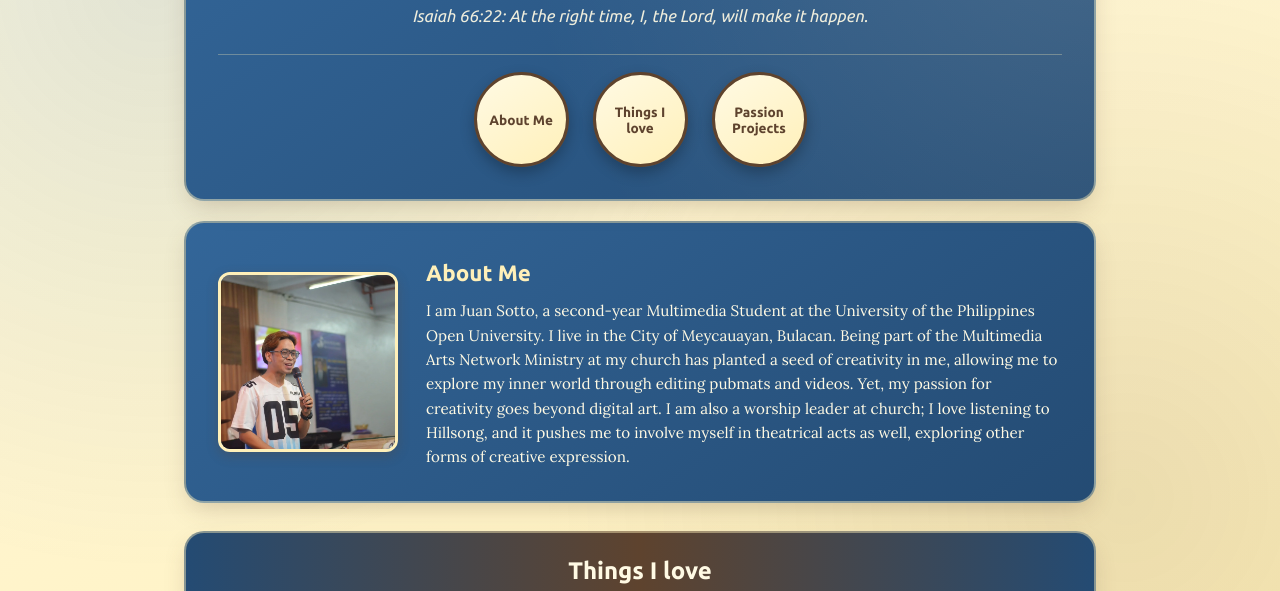
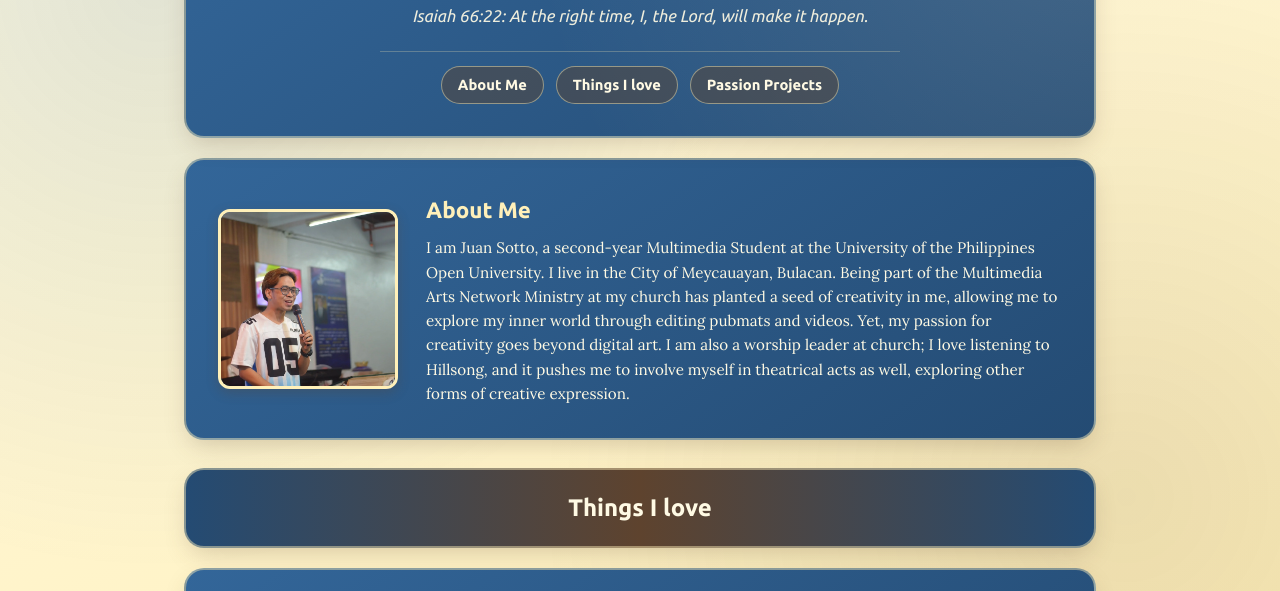
Before and after one commit to jm-sotto/first-repo, a plain HTML site: page index.html in a window 1280 px wide. Shown: the part 159-750 px from the top of the page. Drawn offline with Linux system fonts and the light colour scheme.

Commit message:
Changed the navigation bar

```diff
--- a/style.css
+++ b/style.css
@@ -34,7 +34,6 @@ body {
     font-family: var(--font-body);
     line-height: 1.6;
     background-color: var(--bg-cream-light);
-    /* Layered background: subtle dot grid + soft palette glows + warm cream gradient */
     background-image:
         radial-gradient(rgba(94, 67, 46, 0.12) 1px, transparent 1px),
         radial-gradient(circle at 12% 18%, rgba(51, 102, 153, 0.14) 0%, transparent 45%),
@@ -65,12 +64,11 @@ header,
     border-radius: var(--radius-lg);
     padding: 2rem;
     width: 100%;
-    /* Warm espresso-tinted shadow from #5e432e */
     box-shadow: 0 10px 24px -6px rgba(94, 67, 46, 0.25);
 }
 
 /* =========================================
-   Header & Circular Navigation Bar
+   Header & Navigation Bar
    ========================================= */
 header {
     display: flex;
@@ -84,7 +82,6 @@ header {
     overflow: hidden;
 }
 
-/* Subtle decorative light sheen inside the header card */
 header::before {
     content: "";
     position: absolute;
@@ -120,42 +117,32 @@ header::before {
     display: flex;
     flex-wrap: wrap;
     justify-content: center;
-    align-items: center;
-    gap: 1.5rem;
-    margin-top: 1.1rem;
-    padding-top: 1.1rem;
-    border-top: 1px solid rgba(255, 240, 185, 0.3);
+    gap: 0.75rem;
+    margin-top: 0.9rem;
+    padding-top: 0.9rem;
+    border-top: 1px solid rgba(255, 240, 185, 0.25);
     width: 100%;
+    max-width: 520px;
 }
 
 .navbar a {
-    display: flex;
-    justify-content: center;
-    align-items: center;
-    text-align: center;
-    width: 95px;
-    height: 95px;
-    padding: 0.5rem;
-    border-radius: 50%;
-    background: linear-gradient(145deg, var(--bg-cream-light) 0%, var(--bg-cream-warm) 100%);
-    color: var(--accent-brown);
-    border: 3px solid var(--accent-brown);
-    box-shadow: 0 6px 14px rgba(0, 0, 0, 0.25);
+    color: var(--bg-cream-light);
     text-decoration: none;
     font-family: var(--font-heading);
-    font-size: 0.85rem;
+    font-size: 0.92rem;
     font-weight: 700;
-    line-height: 1.2;
-    transition: transform 0.25s ease, background 0.25s ease, color 0.25s ease, box-shadow 0.25s ease;
+    padding: 0.4rem 1rem;
+    border-radius: 999px;
+    background-color: rgba(94, 67, 46, 0.45);
+    border: 1px solid rgba(255, 240, 185, 0.45);
+    transition: background-color 0.2s ease, color 0.2s ease, transform 0.2s ease;
 }
 
 .navbar a:hover,
 .navbar a:focus-visible {
-    background: var(--accent-brown);
+    background-color: var(--accent-brown);
     color: var(--bg-cream-warm);
-    border-color: var(--bg-cream-warm);
-    transform: translateY(-4px) scale(1.05);
-    box-shadow: 0 10px 20px rgba(0, 0, 0, 0.35);
+    transform: translateY(-2px);
 }
 
 /* =========================================
@@ -216,7 +203,6 @@ header::before {
     margin-top: 0.5rem;
     text-align: center;
     font-family: var(--font-heading);
-    /* Warm espresso-to-blue blend for section divider banners */
     background: linear-gradient(90deg, var(--card-blue-deep) 0%, var(--accent-brown) 50%, var(--card-blue-deep) 100%);
     scroll-margin-top: 1.5rem;
 }
```
